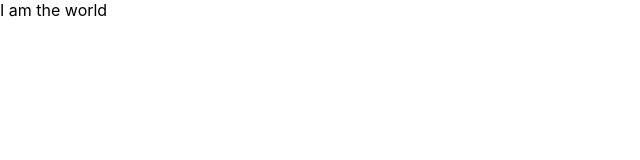
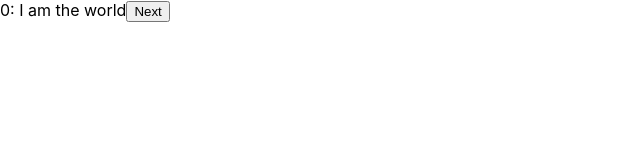
Before and after one commit to peterkzd/ultimate_gol, a React (Create React App) app: page / in a window 1280 px wide. Shown: the top 160 px of the page, without its empty margins (0-640 px from the left). Built offline with nearby package versions, Linux system fonts and the light colour scheme.

Commit message:
we made a counter!

```diff
--- a/src/App.tsx
+++ b/src/App.tsx
@@ -1,13 +1,32 @@
-import React from 'react';
-import Game, {World, Ruleset} from "./logic/Game";
+import React, { useState } from 'react';
+import GameLogic, {WorldLogic, Ruleset} from "./logic/GameLogic";
+
+
+interface GameProps {
+  logic: GameLogic;
+}
+const Game: React.FC<GameProps> = ({ logic }) => {
+
+  const [generation, setGeneration] = useState(logic.generation);
+
+  const nextGeneration = () => {
+    setGeneration(logic.nextState());
+  }
+  return (<div>
+    {logic.display()}
+    <button onClick={nextGeneration}>Next</button>
+  </div>)
+}
+
 
 function App() {
-  const world = new World();
+  const world = new WorldLogic();
   const ruleset = new Ruleset();
-  const game = new Game(world, ruleset);
+  const game = new GameLogic(world, ruleset);
+
   return (
     <div>
-      {game.display()}
+      <Game logic={game} />
     </div>
   );
 }
--- a/src/logic/Game.ts
+++ /dev/null
@@ -1,25 +0,0 @@
-export class World {
-  display(): string {
-    return "I am the world"
-  }
-}
-export class Ruleset {}
-
-class Game {
-  world: World;
-  ruleset: Ruleset;
-
-  constructor(world: World, ruleset: Ruleset) {
-    this.world = world;
-    this.ruleset = ruleset;
-  }
-
-  display(): string {
-    return this.world.display();
-  }
-
-
-}
-
-
-export default Game;
--- /dev/null
+++ b/src/logic/GameLogic.ts
@@ -0,0 +1,33 @@
+import internal from "stream";
+
+export class WorldLogic {
+  display(): string {
+    return "I am the world"
+  }
+}
+export class Ruleset {}
+
+class GameLogic {
+  world: WorldLogic;
+  ruleset: Ruleset;
+  generation: number;
+
+  constructor(world: WorldLogic, ruleset: Ruleset) {
+    this.world = world;
+    this.ruleset = ruleset;
+    this.generation = 0;
+  }
+
+  nextState(): number {
+    return this.generation += 1;
+  }
+
+  display(): string {
+    return `${this.generation}: ${this.world.display()}`;
+  }
+
+
+}
+
+
+export default GameLogic;
```
